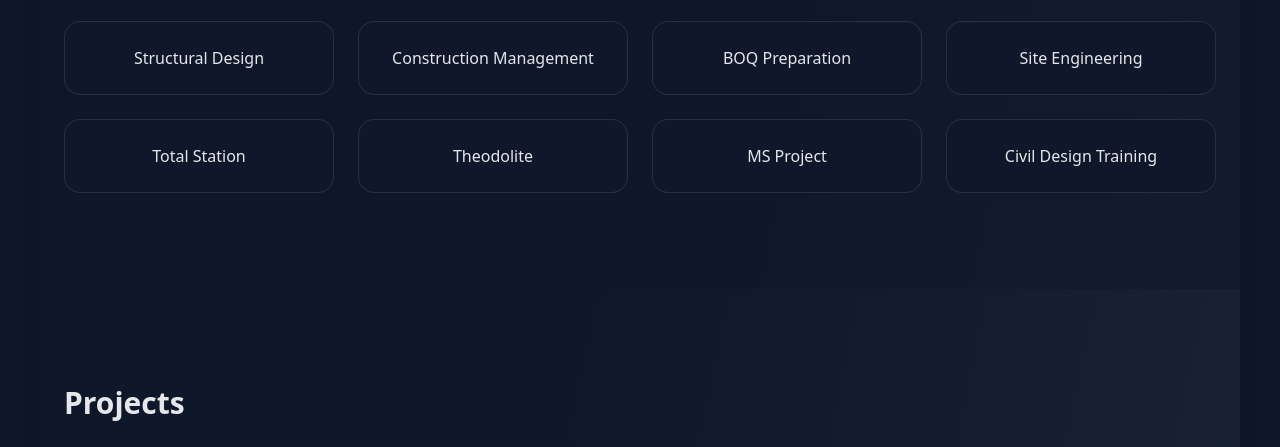
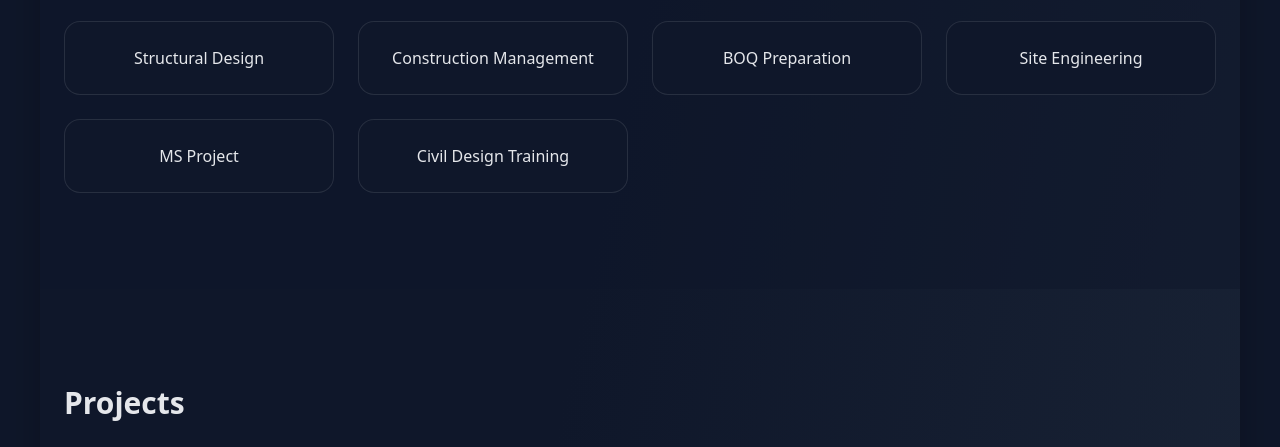
Before and after one commit to AkPrajapati8719/Shashi-Prakash, a plain HTML site: page index.html in a window 1280 px wide. Shown: the part 2855-3302 px from the top of the page. Drawn offline with nearby package versions, Linux system fonts and the light colour scheme.

Commit message:
Remove skill cards for Total Station and Theodolite
Removed 'Total Station' and 'Theodolite' skill cards from the list.

```diff
--- a/index.html
+++ b/index.html
@@ -419,8 +419,6 @@
                         <div class="skill-card" data-aos="fade-right" data-aos-delay="300">Site Engineering</div>
 
                         <!-- Survey Tools -->
-                        <div class="skill-card" data-aos="fade-up">Total Station</div>
-                        <div class="skill-card" data-aos="fade-up" data-aos-delay="100">Theodolite</div>
                         <div class="skill-card" data-aos="fade-up" data-aos-delay="200">MS Project</div>
                         <div class="skill-card" data-aos="fade-up" data-aos-delay="300">Civil Design Training</div>
 
```
